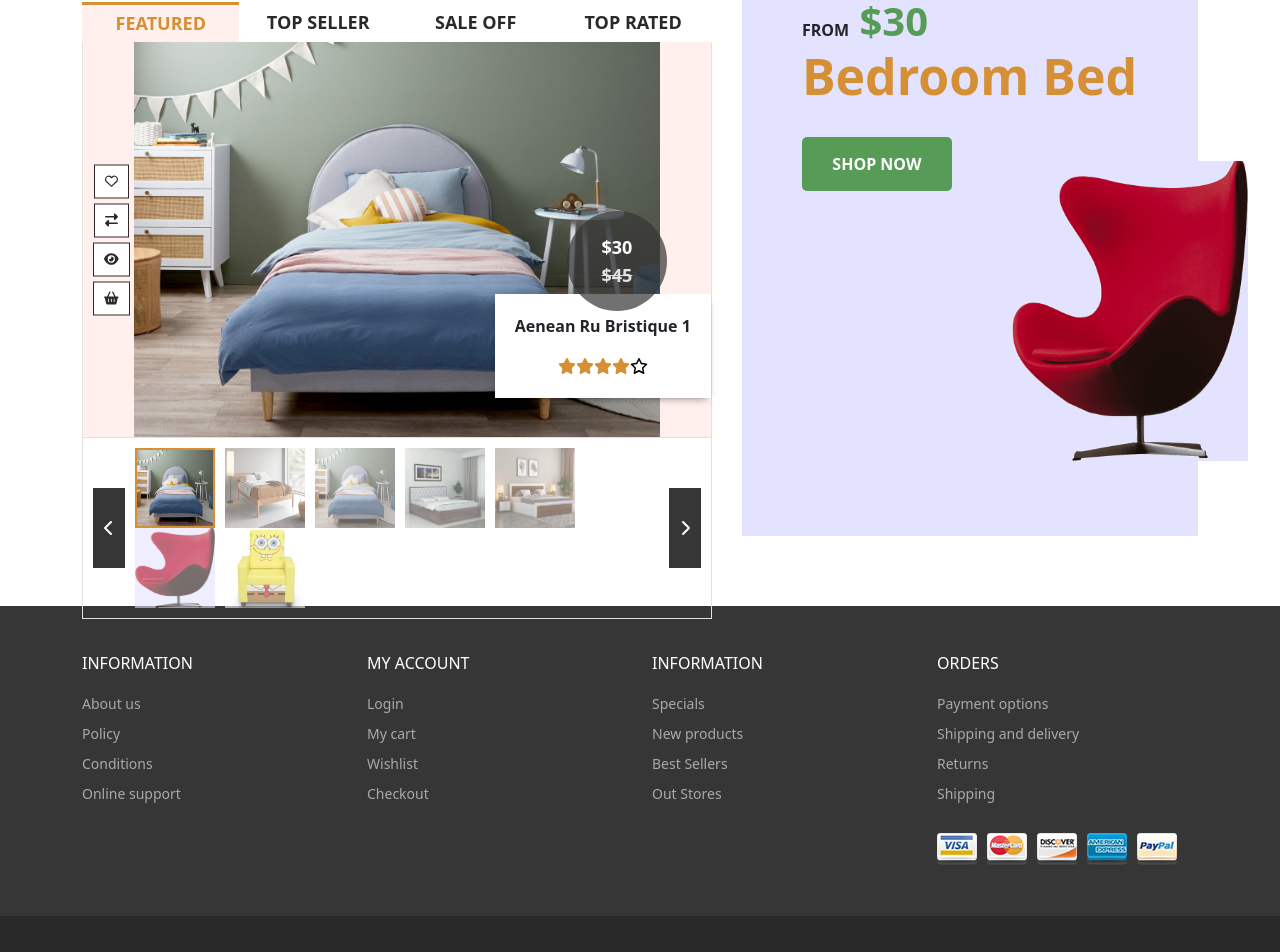
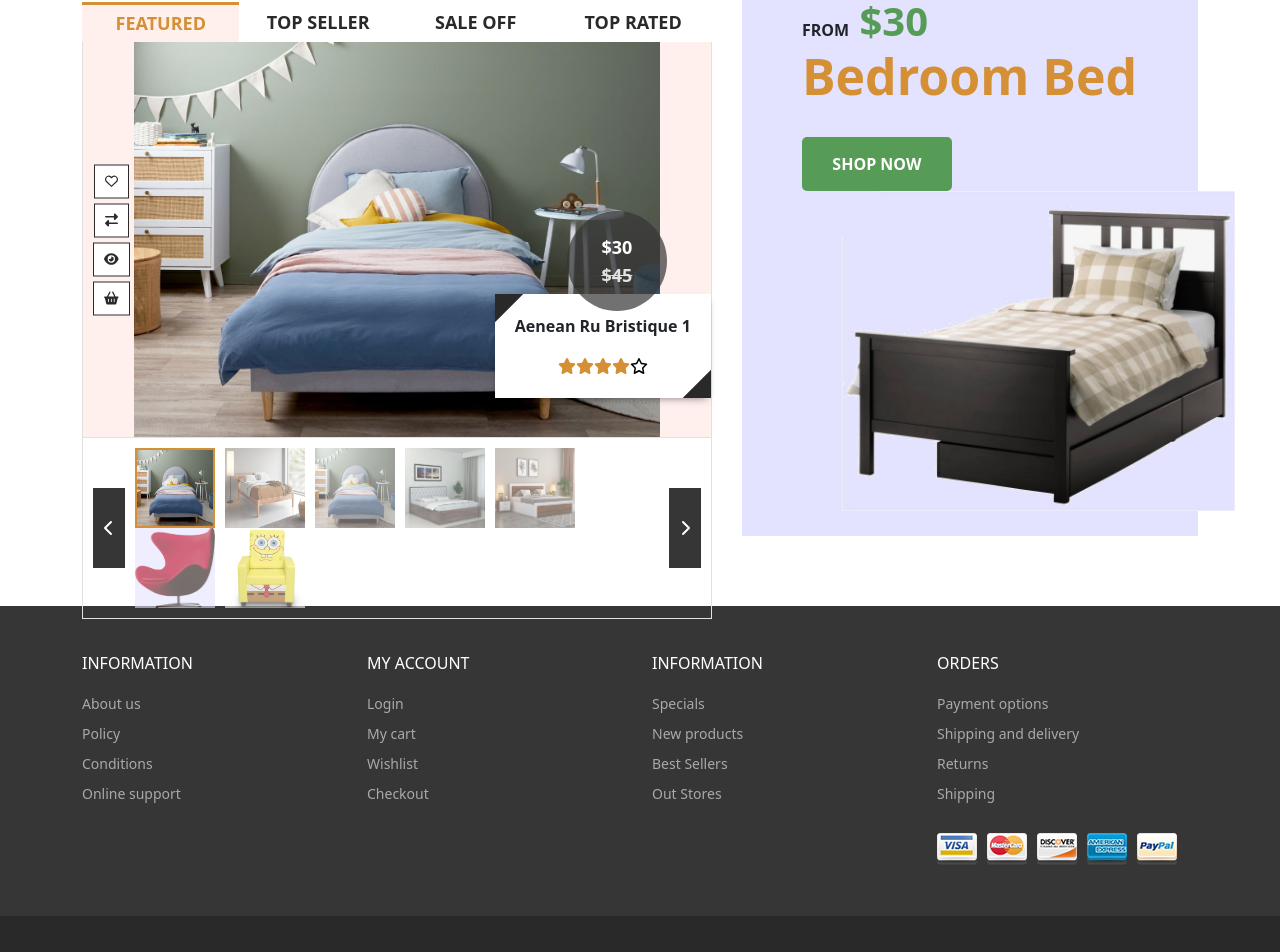
Before and after one commit to DawSeg/furnitureShop, a React (Create React App) app: page / in a window 1280 px wide. Shown: the part 2696-3648 px from the top of the page. Built offline with nearby package versions, Linux system fonts and the light colour scheme.

Commit message:
fixGalleryRatingBox&AddTooltipsBugged

```diff
--- a/package.json
+++ b/package.json
@@ -45,11 +45,14 @@
     ]
   },
   "dependencies": {
+    "@emotion/react": "^11.11.4",
+    "@emotion/styled": "^11.11.5",
     "@fortawesome/fontawesome-svg-core": "^6.4.0",
     "@fortawesome/free-brands-svg-icons": "^5.11.2",
     "@fortawesome/free-regular-svg-icons": "^6.4.0",
     "@fortawesome/free-solid-svg-icons": "^6.4.0",
     "@fortawesome/react-fontawesome": "^0.2.0",
+    "@mui/material": "^5.15.19",
     "bootstrap": "^5.2.3",
     "clsx": "^2.1.1",
     "enzyme": "^3.10.0",
--- a/src/components/features/Gallery/Gallery.js
+++ b/src/components/features/Gallery/Gallery.js
@@ -1,4 +1,4 @@
-import { Container } from 'react-bootstrap';
+import { Container, OverlayTrigger, Tooltip } from 'react-bootstrap';
 import styles from './Gallery.module.scss';
 import React, { useState } from 'react';
 import Button from '../../common/Button/Button';
@@ -85,17 +85,25 @@ const Gallery = () => {
   return (
     <Container>
       <div className={styles.gallery}>
+
         <div className={styles.leftSide}>
           <div className={styles.header}>
             <h3>furniture gallery</h3>
           </div>
           <div className={styles.navigation}>
-            <a href='#' onClick={(e) => { e.preventDefault(); handleCategoryChange('featured'); }} className={category === 'featured' ? styles.active : ''}>featured</a>
-            <a href='#' onClick={(e) => { e.preventDefault(); handleCategoryChange('topSeller'); }} className={category === 'topSeller' ? styles.active : ''}>top seller</a>
-            <a href='#' onClick={(e) => { e.preventDefault(); handleCategoryChange('saleOff'); }} className={category === 'saleOff' ? styles.active : ''}>sale off</a>
-            <a href='#' onClick={(e) => { e.preventDefault(); handleCategoryChange('topRated'); }} className={category === 'topRated' ? styles.active : ''}>top rated</a>
+            <a href='#' onClick={(e) => { e.preventDefault(); handleCategoryChange('featured'); }}
+              className={category === 'featured' ? styles.active : ''}>featured
+            </a>
+            <a href='#' onClick={(e) => { e.preventDefault(); handleCategoryChange('topSeller'); }}
+              className={category === 'topSeller' ? styles.active : ''}>top seller
+            </a>
+            <a href='#' onClick={(e) => { e.preventDefault(); handleCategoryChange('saleOff'); }}
+              className={category === 'saleOff' ? styles.active : ''}>sale off
+            </a>
+            <a href='#' onClick={(e) => { e.preventDefault(); handleCategoryChange('topRated'); }}
+              className={category === 'topRated' ? styles.active : ''}>top rated
+            </a>
           </div>
-
           <div className={clsx(styles.slider, !isFadingCategory ? styles.fadeIn : styles.fadeOut)}>
             <div className={styles.productBox}>
               <div className={clsx(styles.mainImage, !isFadingProduct ? styles.fadeIn : styles.fadeOut)}>
@@ -103,22 +111,48 @@ const Gallery = () => {
                   <>
                     <img src={filteredProducts[activeIndex].image} alt={filteredProducts[activeIndex].name} />
                     <div className={styles.actions}>
-                      <Button onClick={(e) => favouriteClickHandler(e, filteredProducts[activeIndex].id)} variant='outline'
+                      <OverlayTrigger
+                        placement='right'
+                        delay={{ show: 250, hide: 400 }}
+                        overlay={<Tooltip id='button-tooltip-2'>Add to favourite</Tooltip>}
+                      >
+                        <Button onClick={(e) => favouriteClickHandler(e, filteredProducts[activeIndex].id)}
+                          variant='outline'
                           className={filteredProducts[activeIndex].favourite ? styles.active : ''}
                         >
                           <FontAwesomeIcon icon={faHeart} />
                         </Button>
-                      <Button onClick={(e) => compareClickHandler(e, filteredProducts[activeIndex].id)} variant='outline'
+                      </OverlayTrigger>
+                      <OverlayTrigger
+                        placement='right'
+                        delay={{ show: 250, hide: 400 }}
+                        overlay={<Tooltip id='button-tooltip-2'>Add to compare</Tooltip>}
+                      >
+                        <Button onClick={(e) => compareClickHandler(e, filteredProducts[activeIndex].id)}
+                          variant='outline'
                           className={filteredProducts[activeIndex].comparison ? styles.active : ''}
                         >
                           <FontAwesomeIcon icon={faExchangeAlt} />
                         </Button>
+                      </OverlayTrigger>
+                      <OverlayTrigger
+                        placement='right'
+                        delay={{ show: 250, hide: 400 }}
+                        overlay={<Tooltip id='button-tooltip-2'>Show more</Tooltip>}
+                      >
                         <Button variant='outline'>
                           <FontAwesomeIcon icon={faEye} />
                         </Button>
+                      </OverlayTrigger>
+                      <OverlayTrigger
+                        placement='right'
+                        delay={{ show: 250, hide: 400 }}
+                        overlay={<Tooltip id='button-tooltip-2'>Add to cart</Tooltip>}
+                      >
                         <Button variant='outline'>
                           <FontAwesomeIcon icon={faShoppingBasket} />
                         </Button>
+                      </OverlayTrigger>
                     </div>
                     <div className={styles.prices}>
                       <p>${filteredProducts[activeIndex].price}</p>
@@ -129,7 +163,8 @@ const Gallery = () => {
                     <div className={styles.rating}>
                       <p>{filteredProducts[activeIndex].name}</p>
                       <RatingStars stars={filteredProducts[activeIndex].stars}
-                        userRating={filteredProducts[activeIndex].userRating} id={filteredProducts[activeIndex].id}
+                        userRating={filteredProducts[activeIndex].userRating}
+                        id={filteredProducts[activeIndex].id}
                       />
                     </div>
                   </>
@@ -157,8 +192,8 @@ const Gallery = () => {
             </div>
           </div>
         </div>
+
         <div className={styles.rightSide}>
-
           <div className={styles.description}>
             <p className={styles.price}>FROM
               <span> ${filteredProducts[0].price}</span>
@@ -166,9 +201,7 @@ const Gallery = () => {
             <p className={styles.title}>Bedroom Bed</p>
             <Button className={styles.shopNow}>shop now</Button>
           </div>
-          <img src={products[29].image} alt={filteredProducts[0].name} />
-
-
+          <img src={products[12].image} alt={filteredProducts[0].name} />
         </div>
       </div>
     </Container>
--- a/src/components/features/Gallery/Gallery.module.scss
+++ b/src/components/features/Gallery/Gallery.module.scss
@@ -19,10 +19,10 @@
 
     img {
       position: relative;
-      height: 300px;
+      height: 320px;
       width: auto;
-      left: 270px;
-      bottom: 30px;
+      left: 100px;
+
     }
 
     .shopNow {
@@ -193,10 +193,35 @@
           bottom: 10%;
           right: 0;
           box-shadow: 0px 4px 8px -4px rgba(0, 0, 0, 0.5);
+          overflow: hidden;
 
           p {
-            font-weight: 600;
+            font-weight: 700;
           }
+        }
+
+        .rating::before {
+          content: '';
+          position: absolute;
+          background: $text-color;
+          display: block;
+          width: 40px;
+          height: 40px;
+          transform: rotate(45deg);
+          top: -20px;
+          left: -20px;
+        }
+
+        .rating::after {
+          content: '';
+          position: absolute;
+          background: $text-color;
+          display: block;
+          width: 40px;
+          height: 40px;
+          transform: rotate(45deg);
+          bottom: -20px;
+          right: -20px;
         }
 
         .prices {
--- a/src/redux/initialState.js
+++ b/src/redux/initialState.js
@@ -187,7 +187,7 @@ const initialState = {
       stars: 2,
       promo: 'sale',
       newFurniture: true,
-      image: './images/furnitures/bed/bed2.jpg',
+      image: './images/furnitures/bed/bed12.png',
       favourite: false,
       comparison: false,
       oldPrice: 45,
```
Also changed, not shown: public/images/furnitures/bed/bed12.png (added), 1 other file (tests, documents, lock files or other folders). Lines whose indentation alone changed are shown as unchanged.
